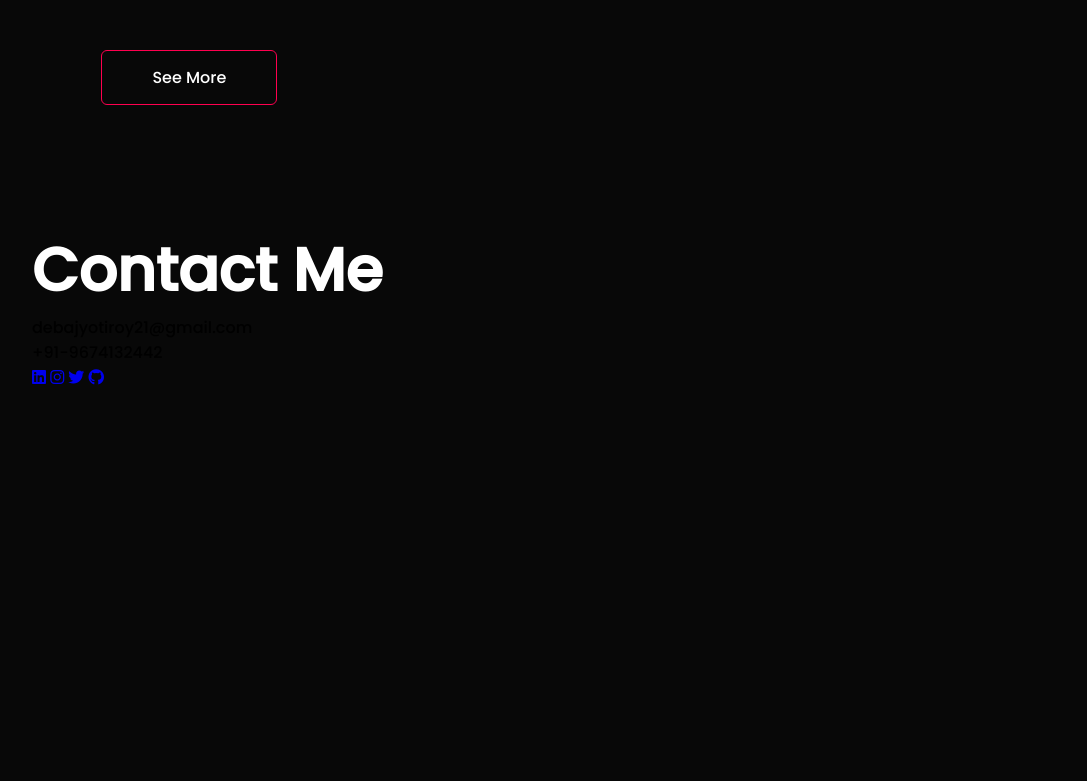
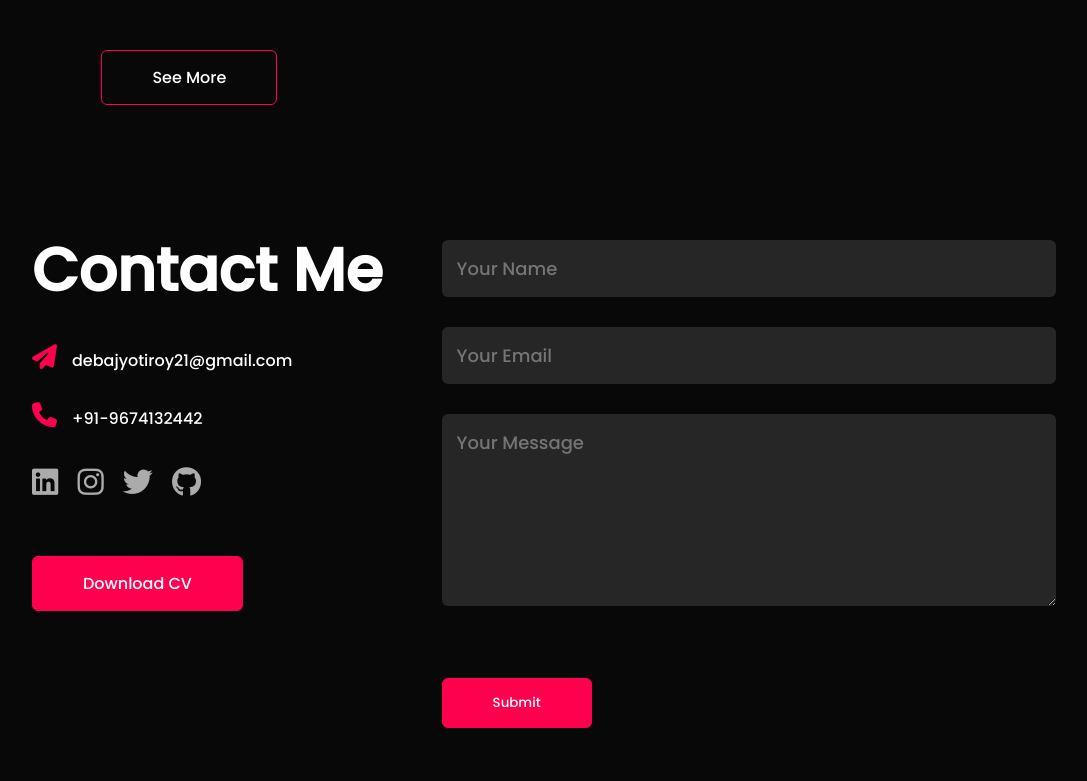
Before and after one commit to Genesis801/MyPortfolio, a plain HTML site: page index.html in a window 1280 px wide. Shown: the part 2704-3485 px from the top of the page, without its empty margins (96-1183 px from the left). Before the commit the page ends 3104 px from the top, so only its background shows below. Drawn offline with Linux system fonts and the light colour scheme.

Commit message:
Added the Contact me Section

```diff
--- a/index.html
+++ b/index.html
@@ -144,16 +144,24 @@
             <div class="row">
                 <div class="contact-left">
                     <h1 class="sub-title">Contact Me</h1>
-                    <p>debajyotiroy21@gmail.com</p>
-                    <p>+91-9674132442</p>
+                    <p><i class="fas fa-paper-plane"></i>debajyotiroy21@gmail.com</p>
+                    <p><i class="fa-solid fa-phone"></i>+91-9674132442</p>
                     <div class="social-icons">
                         <a href="https://www.linkedin.com/in/debajyoti-roy-82b457163/"><i class="fa-brands fa-linkedin"></i></a>
                         <a href="#"><i class="fa-brands fa-instagram"></i></a>
                         <a href="#"><i class="fa-brands fa-twitter"></i></a>
                         <a href="https://github.com/Genesis801"><i class="fa-brands fa-github"></i></a>
                     </div>
+                    <a href="images/Debajyoti Roy Resume.pdf" download class="btn btn2">Download CV</a>
                 </div>
-                <div class="contact-right"></div>
+                <div class="contact-right">
+                    <form >
+                        <input type="text" name="Name" placeholder="Your Name" required>
+                        <input type="email" name="email" placeholder="Your Email" required>
+                        <textarea name="Message" rows="6" placeholder="Your Message"></textarea>
+                        <button type="submit" class="btn btn2">Submit</button>
+                    </form>
+                </div>
             </div>
         </div>
     </div>
--- a/style.css
+++ b/style.css
@@ -242,3 +242,58 @@ nav ul li a:hover::after{
 .btn:hover{
     background: #ff004f;
 }
+/* -------------Contact Me------------- */
+.contact-left{
+    flex-basis: 35%;
+}
+.contact-right{
+    flex-basis: 60%;
+}
+.contact-left p{
+    margin-top: 30px;
+    color: white;
+}
+.contact-left p i{
+    color: #ff004f;
+    margin-right: 15px ;
+    font-size: 25px;
+}
+.social-icons{
+    margin-top: 30px;
+}
+.social-icons a{
+    text-decoration: none;
+    font-size: 30px;
+    margin-right: 15px;
+    color: #ababab;
+    display: inline-block;
+    transition: transform 0.5s;
+}
+.social-icons a:hover{
+    color: #ff004f;
+    transform: translateY(-5px);
+}
+.btn.btn2{
+    display: inline-block;
+    background: #ff004f;
+}
+.contact-right form{
+    width: 100%;
+}
+form input, form textarea{
+    width: 100%;
+    border: 0;
+    outline: none;
+    background: #262626;
+    padding: 15px;
+    margin: 15px 0;
+    color: white;
+    font-size: 18px;
+    border-radius: 6px;
+}
+form btn2{
+    padding: 14px 60px;
+    font-size: 18px;
+    margin-top: 20px;
+    cursor: pointer;
+}
```
